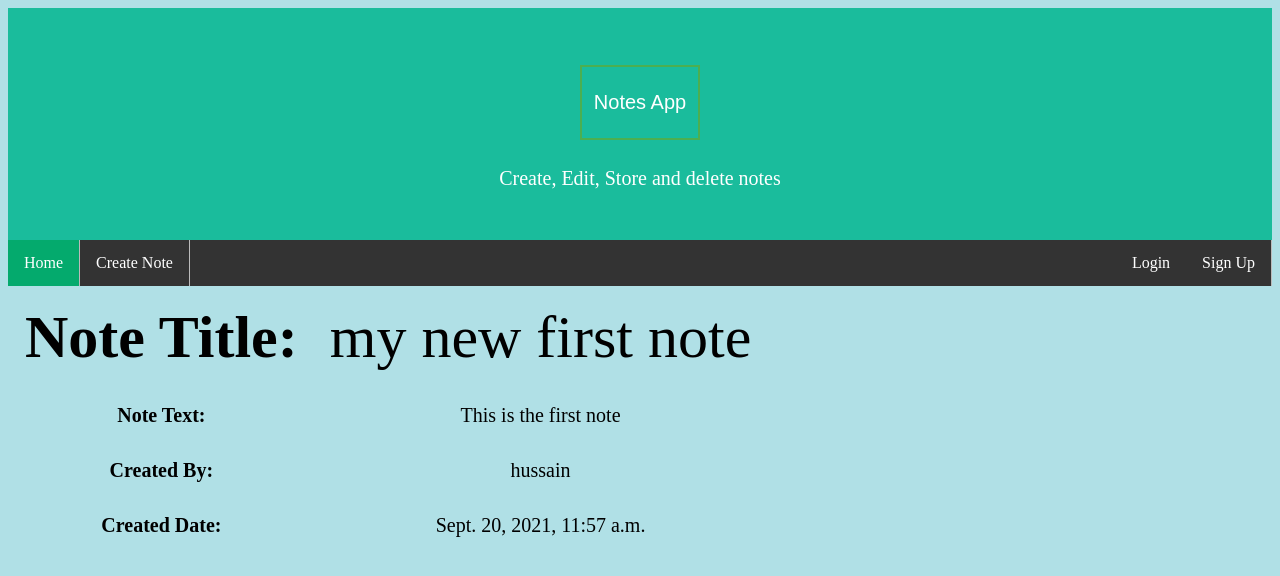
After one commit to hussain021/react-django-practice, a Django app: page /note_detail/29/ in a window 1280 px wide. The commit adds this page. Shown: the top 576 px of the page. Run offline with Django 3.2, Linux system fonts and the light colour scheme; data comes from the database, SQL or seed files in the repository; both versions use the stored data as it was after the commit.

Commit message:
Third submission

```diff
--- a/notes/notes_app/constants.py
+++ b/notes/notes_app/constants.py
@@ -1,2 +1,3 @@
-PUBLIC = 'PB'
-PRIVATE = 'PV'
+PUBLIC = "PB"
+PRIVATE = "PV"
+VISIBILITY = ((PUBLIC, "public"), (PRIVATE, "private"))
--- a/notes/notes_app/models.py
+++ b/notes/notes_app/models.py
@@ -1,7 +1,7 @@
 from django.contrib.auth.models import AbstractUser
 from django.db import models
 
-from notes_app.constants import PRIVATE, PUBLIC
+from notes_app.constants import VISIBILITY
 
 
 class User(AbstractUser):
@@ -18,7 +18,6 @@ class Note(models.Model):
     created_by = models.ForeignKey(
         verbose_name="created by", to=User, on_delete=models.CASCADE
     )
-    VISIBILITY = ((PUBLIC, "public"), (PRIVATE, "private"))
     visibility = models.CharField(
         max_length=10, verbose_name="visibility", default=True, choices=VISIBILITY
     )
--- a/notes/notes_app/static/all_app_style.css
+++ b/notes/notes_app/static/all_app_style.css
@@ -4,16 +4,17 @@
     padding: 0;
     overflow: hidden;
     background-color: #333;
-    }
+}
 li {
     float: left;
     border-right:1px solid #bbb;
 }
-
 li:last-child {
     border-right: none;
 }
-
+th, td {
+    padding: 15px;
+  }
 li a {
     display: block;
     color: white;
@@ -21,12 +22,10 @@ li a {
     padding: 14px 16px;
     text-decoration: none;
 }
-
 li a:hover:not(.active) {
-        background-color: #111;
+    background-color: #111;
 }
-
-.background {
+.blue_background {
     background-color:powderblue;
 }
 .float_right {
@@ -35,7 +34,7 @@ li a:hover:not(.active) {
 .active {
 background-color: #04AA6D;
 }
-.button1 {
+.green_button {
     background-color: #1abc9c;
     color: white;
     border: 2px solid #4CAF50; /* Green */
@@ -43,7 +42,7 @@ background-color: #04AA6D;
     height: 75px;
     font-size: 20px;
 }
-.button2 {
+.red_button {
     background-color: red;
     color: white;
     border: 2px solid red;
@@ -52,7 +51,7 @@ background-color: #04AA6D;
     font-size: 10px;
     border-radius: 10px;
 }
-.button3 {
+.blue_button {
     background-color: aqua;
     color: black;
     border: 2px solid red;
@@ -76,13 +75,13 @@ background-color: #04AA6D;
     color: white;
     font-size: 20px;
 }
-.form_styling {
+.notes_form {
     position:fixed;
     top:50%;
     left:45%;
     width:350px;
 }
-.top40 {
+.top_40 {
     top:40%
 }
 .heading {
@@ -92,24 +91,31 @@ background-color: #04AA6D;
 .center {
     text-align: center;
 }
-.width100 {
+.width_100 {
     width: 100px;
 }
-.width10{
+.width_10{
     width: 10%;
 }
-.margin_minus_left {
+.margin_left_minus_70 {
     margin-left: -70px;
 }
-.margine_left {
+.margin_left_100 {
     margin-left: 100px;
 }
-.border_spacing {
+.border_spacing_90_10 {
     border-spacing: 90px 10px;
 }
 .xx_large_font {
     font-size: xx-large;
 }
+.font_size_60 {
+    font-size: 60px;
+}
+.font_size_20 {
+    font-size: 20px;
+}
+
 .note_text {
     padding-left: 10%; font-size: larger;
 }
--- a/notes/notes_app/templates/base.html
+++ b/notes/notes_app/templates/base.html
@@ -9,7 +9,7 @@
     <title>Document</title>
 
     <div class="header">
-        <h1><button class="button1" onclick="document.location='/'">Notes App</a></h1>
+        <h1><button class="green_button" onclick="document.location='/'">Notes App</a></h1>
         <p>Create, Edit, Store and delete notes</p>
     </div>
     <ul class="ul_for_base">
@@ -30,7 +30,7 @@
 
     </ul>
 </head>
-<body class="background">
+<body class="blue_background">
 
     {% block content %}
 
--- /dev/null
+++ b/notes/notes_app/templates/notes_app/note_detail.html
@@ -0,0 +1,24 @@
+{% extends "base.html" %}
+{% block content %}
+
+<div class="center">
+    <table>
+        <tr>
+            <th colspan="2" class="font_size_60">Note Title:</th>
+            <td colspan="10" class="font_size_60">{{ note.note_title }}</td>
+        </tr>
+        <tr>
+            <th colspan="2" class="font_size_20">Note Text:</th>
+            <td colspan="10" class="font_size_20">{{ note.note_text }}</td>
+        </tr>
+        <tr>
+            <th colspan="2" class="font_size_20">Created By:</th>
+            <td colspan="10" class="font_size_20">{{ note.created_by }}</td>
+        </tr>
+        <tr>
+            <th colspan="2" class="font_size_20">Created Date:</th>
+            <td colspan="10" class="font_size_20">{{ note.created_date }}</td>
+        </tr>
+    </table>
+</div>
+{% endblock content %}
--- a/notes/notes_app/templates/notes_app/notes_create.html
+++ b/notes/notes_app/templates/notes_app/notes_create.html
@@ -2,9 +2,9 @@
 {% block content %}
     <hr>
     <h1 class="center">Create a new Note!</h1>
-    <form class="form_styling" method="POST">
+    <form class="notes_form" method="POST">
         {%  csrf_token  %}
         {{form.as_p}}
-        <button class="button3 center margine_left" type="submit">Submit</button>
+        <button class="blue_button center margin_left_100" type="submit">Submit</button>
     </form>
     {% endblock content %}
--- a/notes/notes_app/templates/notes_app/notes_edit.html
+++ b/notes/notes_app/templates/notes_app/notes_edit.html
@@ -3,7 +3,7 @@
     <hr>
     <h1 class="center">Edit Note!</h1>
 
-    <form method="POST" class="form_styling top40" action = {% url 'notes:edit' %}>
+    <form method="POST" class="notes_form top_40" action = {% url 'notes:edit' %}>
         {%  csrf_token  %}
         <table>
             <tr>
@@ -28,7 +28,7 @@
                 <td><input type="radio" name="visibility" value="private">Private</td>
             </tr>
             <tr>
-                <td colspan="2" class="center"><button type="submit">Submit</button></td>
+                <td colspan="2" class="blue_button center"><button type="submit">Submit</button></td>
             </tr>
         </table>
     </form>
--- a/notes/notes_app/templates/registration/edit_profile.html
+++ b/notes/notes_app/templates/registration/edit_profile.html
@@ -3,9 +3,9 @@
 <hr>
 <h1 class="center">Change Password:</h1>
 
-<form class="form_styling" method="post">
+<form class="notes_form" method="post">
     {% csrf_token %}
     {{ form.as_p }}
-    <button class="button3 width100 margine_left center" type="submit">Update Profile</button>
+    <button class="blue_button width_100 margin_left_100 center" type="submit">Update Profile</button>
   </form>
   {% endblock content %}
--- a/notes/notes_app/templates/registration/login.html
+++ b/notes/notes_app/templates/registration/login.html
@@ -2,11 +2,11 @@
 {% block content %}
 <h1 class="center">Login:</h1>
 
-        <form class="form_styling" method="POST">
+        <form class="notes_form" method="POST">
             {% csrf_token %}
             {{ form.as_p }}
             <div class="center">
-                <button  class= "button3 margin_minus_left center" type="submit">Login</button>
+                <button  class= "blue_button margin_left_minus_70 center" type="submit">Login</button>
             </div>
         </form>
 {% endblock content %}
--- a/notes/notes_app/templates/registration/signup.html
+++ b/notes/notes_app/templates/registration/signup.html
@@ -1,11 +1,11 @@
 {% extends "base.html" %}
 {% block content %}
 <h1 class="center">Sign Up:</h1>
-    <form class="form_styling" method="POST">
+    <form class="notes_form" method="POST">
         {% csrf_token %}
         {{ form.as_p }}
         <div class="center">
-            <button class="button3 center width100" type="submit">Sign Up</button>
+            <button class="blue_button center width_100" type="submit">Sign Up</button>
         </div>
     </form>
 {% endblock content %}
--- a/notes/notes_app/urls.py
+++ b/notes/notes_app/urls.py
@@ -1,12 +1,14 @@
-from notes_app.views import DeleteNote, NotesDetail, EditNote, EditOrDeleteNote, CreateNote
+from notes_app.views import NotesView, EditNote, CreateNote, DeleteNote, NoteDetailView
 from django.urls import path
 
-app_name = 'notes'
+from notes_app import views
+
+app_name = "notes"
 
 urlpatterns = [
-    path('', NotesDetail.as_view(), name='index'),
-    path('create-note/', CreateNote.as_view(), name='create'),
-    path('delete-note/', DeleteNote.as_view(), name='delete'),
-    path('edit-note/', EditNote.as_view(), name='edit'),
-    path('edit-or-delete-note/', EditOrDeleteNote.as_view(), name='edit_or_delete')
+    path("", NotesView.as_view(), name="index"),
+    path("note_detail/<pk>/", NoteDetailView.as_view(), name="note_detail"),
+    path("create-note/", CreateNote.as_view(), name="create"),
+    path("edit-note/<slug:pk>/", EditNote.as_view(), name="edit"),
+    path("delete-note/<slug:pk>/", DeleteNote.as_view(), name="delete"),
 ]
--- a/notes/notes_app/views.py
+++ b/notes/notes_app/views.py
@@ -1,16 +1,17 @@
-from datetime import date
 from django.contrib import messages
 from django.contrib.auth import update_session_auth_hash
 from django.contrib.auth.forms import PasswordChangeForm
 from django.db.models import Q
 from django.shortcuts import redirect, render, reverse
 from django.views import generic
+from django.views.generic.detail import DetailView
+from django.views.generic.list import ListView
 from django.views.generic.base import View
+from django.views.generic.edit import CreateView, UpdateView, DeleteView
 
 from notes_app.constants import PRIVATE, PUBLIC
-from notes_app.forms import NotesUserCreationForm, NotesModelForm
+from notes_app.forms import NotesUserCreationForm
 from notes_app.models import Note
-
 
 
 class SignUpView(generic.CreateView):
@@ -42,93 +43,47 @@ class EditProfile(View):
             messages.error(request, "Please correct the error below.")
 
 
-class NotesDetail(View):
-    def get(self, request):
-        public_notes = Note.objects.filter(
-            Q(visibility="PB") & ~Q(created_by=request.user.id)
-        )
-        if request.user.is_authenticated:
-            my_notes = Note.objects.filter(created_by=request.user.id)
-            context = {"my_notes": my_notes, "public_notes": public_notes}
-            return render(request, "notes_app/notes_details.html", context)
-        else:
-            context = {"my_notes": {}, "public_notes": public_notes}
-            return render(request, "notes_app/notes_details.html", context)
+class NotesView(ListView):
+    model = Note
+    template_name = "notes_app/all_notes.html"
+    context_object_name = "notes"
+
+    def get_queryset(self):
+        queryset = {
+            "public_notes": Note.objects.filter(
+                Q(visibility="PB") & ~Q(created_by=self.request.user.id)
+            ),
+            "my_notes": Note.objects.filter(created_by=self.request.user.id),
+        }
+        return queryset
 
 
-class CreateNote(View):
-    def post(self, request):
-        if request.user.is_authenticated:
-            form = NotesModelForm(request.POST)
-            if form.is_valid():
-                note = form.save(commit=False)
-                note.created_by = request.user
-                note.save()
-                return redirect("notes:index")
-            else:
-                messages.error(request, "Please correct the error below.")
-        else:
-            context = {"message": "Please login/Signup to create a note!"}
-            print(context)
-            return redirect("/login")
-
-    def get(self, request):
-        context = {"form": NotesModelForm()}
-        return render(request, "notes_app/notes_create.html", context)
+class NoteDetailView(DetailView):
+    model = Note
+    template_name = "notes_app/note_detail.html"
+    context_object_name = "note"
 
 
-class DeleteNote(View):
-    def get(self, request):
-        items_to_delete = request.POST.getlist("delete_items")
-        Note.objects.filter(pk__in=items_to_delete).delete()
-        return redirect("/notes_app")
+class CreateNote(CreateView):
+    template_name = "notes_app/notes_create.html"
+    success_url = "/"
+    model = Note
+    fields = ["note_title", "note_text", "visibility"]
+
+    def form_valid(self, form):
+        form.instance.created_by = self.request.user
+        return super().form_valid(form)
 
 
-class EditNote(View):
-    def post(self, request):
-        if request.method == "POST":
-            note = Note.objects.get(pk=request.POST.get("id"))
-            note.note_text = request.POST.get("note_text")
-            note.note_title = request.POST.get("note_title")
-            print(request.POST.get("visibility"))
-            if request.POST.get("visibility") == "public":
-                note.visibility = PUBLIC
-            else:
-                note.visibility = PRIVATE
-            note.save()
-        return redirect("notes:index")
+class EditNote(UpdateView):
+    template_name = "notes_app/notes_create.html"
+    success_url = "/"
+    model = Note
+    fields = ["note_title", "note_text", "visibility"]
 
 
-class EditOrDeleteNote(View):
-    def post(self, request):
-        if request.POST.get("delete_items") is not None:
-            # Fetch list of items to delete, by ID
-            items_to_delete = request.POST.getlist("delete_items")
-            # Delete those items all in one go
-            Note.objects.filter(pk__in=items_to_delete).delete()
-            return redirect("notes:index")
-
-        else:
-            note_to_edit = request.POST.getlist("edit_items")
-            print(
-                Note.objects.filter(pk__in=note_to_edit).values("visibility")[0][
-                    "visibility"
-                ]
-            )
-            context = {
-                "note_title": Note.objects.filter(pk__in=note_to_edit).values(
-                    "note_title"
-                )[0]["note_title"],
-                "id": Note.objects.filter(pk__in=note_to_edit).values("id")[0]["id"],
-                "note_text": str(
-                    Note.objects.filter(pk__in=note_to_edit).values("note_text")[0][
-                        "note_text"
-                    ]
-                ),
-                "visibility": str(
-                    Note.objects.filter(pk__in=note_to_edit).values("visibility")[0][
-                        "visibility"
-                    ]
-                ),
-            }
-            return render(request, "notes_app/notes_edit.html", context)
+class DeleteNote(DeleteView):
+    template_name = "notes_app/notes_delete.html"
+    success_url = "/"
+    model = Note
+    fields = ["note_title", "note_text", "visibility"]
```
Also changed, not shown: notes/notes_app/templates/notes_app/all_notes.html (renamed from notes/notes_app/templates/notes_app/notes_details.html, +14 -10 lines), notes/notes_app/templates/notes_app/notes_delete.html (added, +9 -0 lines), notes/db.sqlite3.
